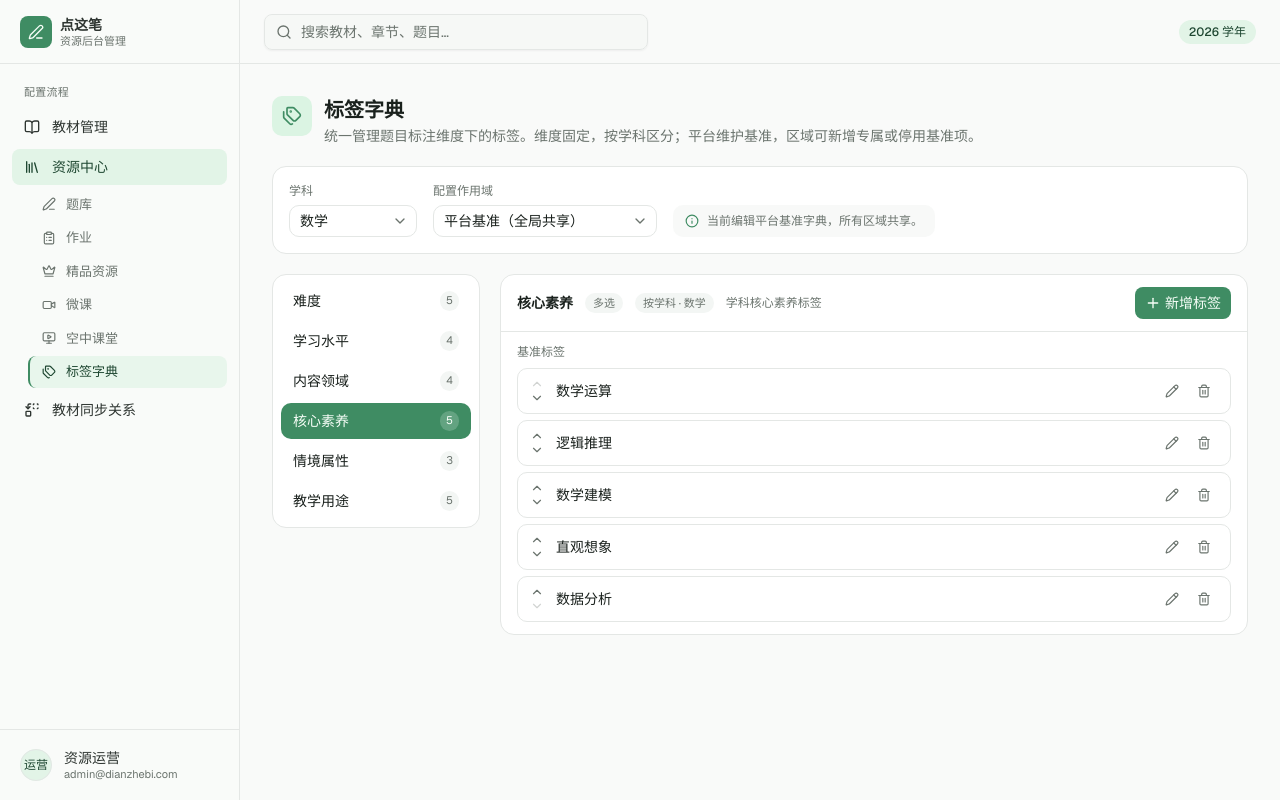
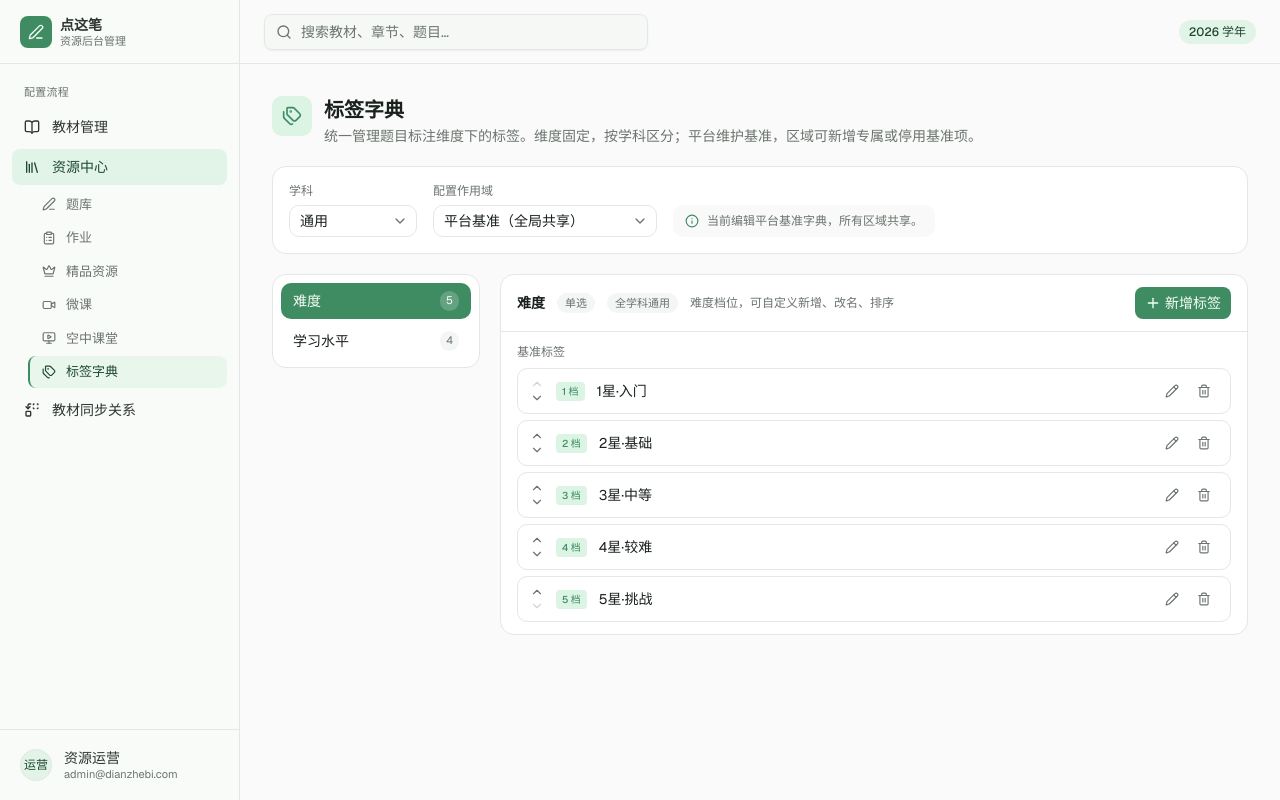
Before and after one commit to kosaxuqasa60-cloud/project-nh, a Next.js app: page /resources/tags in a window 1280 px wide. Built offline with nearby package versions, Linux system fonts and the light colour scheme.

Commit message:
feat: enhance tag resolution and subject handling in tag dictionary view
Co-authored-by: kosaxuqasa60-cloud <296071554+kosaxuqasa60-cloud@users.noreply.github.com>

```diff
--- a/app/resources/questions/new/page.tsx
+++ b/app/resources/questions/new/page.tsx
@@ -96,8 +96,8 @@ function NewQuestionInner() {
     [resolveTags, subject, ownerScope],
   )
   const learningLevelOpts = useMemo(
-    () => resolveTags("learningLevel", subject, ownerScope).map((t) => t.name),
-    [resolveTags, subject, ownerScope],
+    () => resolveTags("learningLevel", "通用", ownerScope).map((t) => t.name),
+    [resolveTags, ownerScope],
   )
   const usageOpts = useMemo(
     () => resolveTags("usage", subject, ownerScope).map((t) => t.name),
--- a/components/admin/tag-dictionary-view.tsx
+++ b/components/admin/tag-dictionary-view.tsx
@@ -11,6 +11,7 @@ import {
   ORG_TREE,
   TAG_DIMENSIONS,
   tagScopeChain,
+  UNIVERSAL_SUBJECT,
   type TagDimensionKey,
   type TagItem,
 } from "@/lib/types"
@@ -60,9 +61,23 @@ export function TagDictionaryView() {
     useStore()
 
   const scopeOptions = useMemo(buildScopeOptions, [])
-  const [subject, setSubject] = useState("数学")
+  // 学科选项：通用 + 各具体学科。通用学科承载难度、学习水平等通用标准
+  const subjectOptions = useMemo(() => [UNIVERSAL_SUBJECT, ...SUBJECTS], [])
+  const [subject, setSubject] = useState<string>(UNIVERSAL_SUBJECT)
   const [scope, setScope] = useState<string>(BASE_SCOPE)
-  const [activeDim, setActiveDim] = useState<TagDimensionKey>("literacy")
+  const [activeDim, setActiveDim] = useState<TagDimensionKey>("difficulty")
+
+  const isUniversal = subject === UNIVERSAL_SUBJECT
+  // 当前学科下可见的维度：通用学科显示通用维度，具体学科显示按学科维度
+  const visibleDims = useMemo(
+    () => TAG_DIMENSIONS.filter((d) => (isUniversal ? !d.bySubject : d.bySubject)),
+    [isUniversal],
+  )
+
+  // 切换学科后，若当前维度不在可见列表内，自动切到该学科第一个维度
+  if (!visibleDims.some((d) => d.key === activeDim) && visibleDims.length > 0) {
+    setActiveDim(visibleDims[0].key)
+  }
 
   // 新增 / 编辑标签弹窗
   const [editOpen, setEditOpen] = useState(false)
@@ -72,18 +87,18 @@ export function TagDictionaryView() {
   const isBase = scope === BASE_SCOPE
   const scopeMeta = scopeOptions.find((s) => s.value === scope)!
   const meta = TAG_DIMENSIONS.find((d) => d.key === activeDim)!
-  const subjForActive = meta.bySubject ? subject : "通用"
+  const subjForActive = meta.bySubject ? subject : UNIVERSAL_SUBJECT
 
   // 左侧各维度在当前作用域下的可用标签数（用于角标）
   const dimCounts = useMemo(() => {
     const m: Record<string, number> = {}
-    for (const d of TAG_DIMENSIONS) {
-      const subj = d.bySubject ? subject : "通用"
+    for (const d of visibleDims) {
+      const subj = d.bySubject ? subject : UNIVERSAL_SUBJECT
       m[d.key] = resolveTags(d.key, subj, scope).length
     }
     return m
     // eslint-disable-next-line react-hooks/exhaustive-deps
-  }, [tagItems, tagDisables, subject, scope])
+  }, [tagItems, tagDisables, subject, scope, visibleDims])
 
   // 当前维度：本级自有标签
   const ownItems = useMemo(
@@ -108,10 +123,6 @@ export function TagDictionaryView() {
   }
 
   function openAdd() {
-    if (meta.fixedTiers) {
-      toast.info("难度为固定档位，不支持新增，只能修改各档显示名称")
-      return
-    }
     setEditing(null)
     setNameInput("")
     setEditOpen(true)
@@ -132,12 +143,20 @@ export function TagDictionaryView() {
       toast.success("标签已更新")
     } else {
       const maxOrder = ownItems.reduce((mx, t) => Math.max(mx, t.order), 0)
+      // 难度维度：新增档位时自动续接 tier 序号
+      const isDifficulty = activeDim === "difficulty"
+      const maxTier = isDifficulty
+        ? tagItems
+            .filter((t) => t.dimensionKey === "difficulty")
+            .reduce((mx, t) => Math.max(mx, t.tier ?? 0), 0)
+        : undefined
       addTagItem({
         dimensionKey: activeDim,
         subject: subjForActive,
         name,
         order: maxOrder + 1,
         scope,
+        ...(isDifficulty ? { tier: (maxTier ?? 0) + 1 } : {}),
       })
       toast.success("标签已新增")
     }
@@ -168,9 +187,9 @@ export function TagDictionaryView() {
               <SelectValue />
             </SelectTrigger>
             <SelectContent>
-              {SUBJECTS.map((s) => (
+              {subjectOptions.map((s) => (
                 <SelectItem key={s} value={s}>
-                  {s}
+                  {s === UNIVERSAL_SUBJECT ? "通用（全学科）" : s}
                 </SelectItem>
               ))}
             </SelectContent>
@@ -205,7 +224,7 @@ export function TagDictionaryView() {
         {/* 左：维度列表 */}
         <div className="w-full shrink-0 md:w-52">
           <div className="flex flex-col gap-1 rounded-xl border border-border bg-card p-2">
-            {TAG_DIMENSIONS.map((d) => {
+            {visibleDims.map((d) => {
               const active = d.key === activeDim
               return (
                 <button
@@ -246,7 +265,7 @@ export function TagDictionaryView() {
                 {meta.bySubject ? `按学科 · ${subject}` : "全学科通用"}
               </span>
               <span className="text-xs text-muted-foreground">{meta.desc}</span>
-              <Button size="sm" className="ml-auto gap-1" onClick={openAdd} disabled={meta.fixedTiers}>
+              <Button size="sm" className="ml-auto gap-1" onClick={openAdd}>
                 <Plus className="size-4" /> 新增标签
               </Button>
             </div>
@@ -297,7 +316,7 @@ export function TagDictionaryView() {
                 </p>
                 {ownItems.length === 0 ? (
                   <p className="py-6 text-center text-sm text-muted-foreground">
-                    {meta.fixedTiers ? "难度档位由基准维护" : isBase ? "暂无标签，点击右上角新增" : "本级暂无专属标签"}
+                    {isBase ? "暂无标签，点击右上角新增" : "本级暂无专属标签"}
                   </p>
                 ) : (
                   <div className="flex flex-col gap-1.5">
@@ -339,7 +358,6 @@ export function TagDictionaryView() {
                           >
                             <Pencil className="size-3.5" />
                           </button>
-                          {!meta.fixedTiers && (
                           <button
                             onClick={() => {
                               removeTagItem(t.id)
@@ -350,7 +368,6 @@ export function TagDictionaryView() {
                           >
                             <Trash2 className="size-3.5" />
                           </button>
-                          )}
                         </div>
                       </div>
                     ))}
@@ -373,7 +390,7 @@ export function TagDictionaryView() {
             <Input
               value={nameInput}
               onChange={(e) => setNameInput(e.target.value)}
-              placeholder={`请输入${meta.label}标签名称`}
+              placeholder={`请���入${meta.label}标签名称`}
               onKeyDown={(e) => e.key === "Enter" && submitEdit()}
               autoFocus
             />
--- a/lib/mock-data.ts
+++ b/lib/mock-data.ts
@@ -111,17 +111,17 @@ const _t = (
 ): TagItem => ({ id: `tag-${++_tagSeq}`, dimensionKey, subject, name, order, scope, tier })
 
 export const tagItems: TagItem[] = [
-  // 难度（通用，固定 5 档，仅配置名称）
+  // 难度（通用标准，可自定义档位）
   _t("difficulty", "通用", "1星·入门", 1, BASE_SCOPE, 1),
   _t("difficulty", "通用", "2星·基础", 2, BASE_SCOPE, 2),
   _t("difficulty", "通用", "3星·中等", 3, BASE_SCOPE, 3),
   _t("difficulty", "通用", "4星·较难", 4, BASE_SCOPE, 4),
   _t("difficulty", "通用", "5星·挑战", 5, BASE_SCOPE, 5),
-  // 学习水平（数学，单选）
-  _t("learningLevel", "数学", "记忆", 1, BASE_SCOPE),
-  _t("learningLevel", "数学", "理解", 2, BASE_SCOPE),
-  _t("learningLevel", "数学", "应用", 3, BASE_SCOPE),
-  _t("learningLevel", "数学", "分析综合", 4, BASE_SCOPE),
+  // 学习水平（通用标准，单选）
+  _t("learningLevel", "通用", "记忆", 1, BASE_SCOPE),
+  _t("learningLevel", "通用", "理解", 2, BASE_SCOPE),
+  _t("learningLevel", "通用", "应用", 3, BASE_SCOPE),
+  _t("learningLevel", "通用", "分析综合", 4, BASE_SCOPE),
   // 内容领域（数学，多选）
   _t("contentDomain", "数学", "数与代数", 1, BASE_SCOPE),
   _t("contentDomain", "数学", "图形与几何", 2, BASE_SCOPE),
--- a/lib/types.ts
+++ b/lib/types.ts
@@ -238,32 +238,34 @@ export const USAGE_OPTIONS = [
 export const SCENE_OPTIONS = ["纯数学情景", "生活情景", "跨学科情景"] // 情景属性
 
 // ===================== 题目标签体系（字典管理） =====================
-// 标注维度固定（不可自定义新增），运营仅在各维度下增删改具体标签。
+// 标注维度固定（不可自定义新增），运营在各维度下自由增删改具体标签。
 // 知识点是独立体系（KnowledgePoint，绑定学科/章节），不在此维度内重复管理。
 export type TagDimensionKey =
-  | "difficulty" // 难度（固定 5 档，仅配置档位显示名）
-  | "learningLevel" // 学习水平
+  | "difficulty" // 难度（通用标准，可自定义档位）
+  | "learningLevel" // 学习水平（通用标准）
   | "contentDomain" // 内容领域
   | "literacy" // 核心素养
   | "scene" // 情境属性
   | "usage" // 教学用途
 
+// 通用学科：难度、学习水平等通用标准归入该学科，全学科共享
+export const UNIVERSAL_SUBJECT = "通用"
+
 export interface TagDimensionMeta {
   key: TagDimensionKey
   label: string
   select: "single" | "multiple" // 题目标注时单选 / 多选
-  bySubject: boolean // 是否按学科区分（难度通用，其余按学科）
-  fixedTiers: boolean // 是否固定档位（难度=true，仅配置名称、不可增删）
+  bySubject: boolean // 是否按学科区分（false=通用标准，归入“通用”学科）
   desc: string
 }
 
 export const TAG_DIMENSIONS: TagDimensionMeta[] = [
-  { key: "difficulty", label: "难度", select: "single", bySubject: false, fixedTiers: true, desc: "固定 1~5 档，仅配置每档显示名称" },
-  { key: "learningLevel", label: "学习水平", select: "single", bySubject: true, fixedTiers: false, desc: "认知/学习层级，如记忆、理解、应用" },
-  { key: "contentDomain", label: "内容领域", select: "multiple", bySubject: true, fixedTiers: false, desc: "学科内容板块划分" },
-  { key: "literacy", label: "核心素养", select: "multiple", bySubject: true, fixedTiers: false, desc: "学科核心素养标签" },
-  { key: "scene", label: "情境属性", select: "single", bySubject: true, fixedTiers: false, desc: "题目情境类型" },
-  { key: "usage", label: "教学用途", select: "multiple", bySubject: true, fixedTiers: false, desc: "题目的教学使用场景" },
+  { key: "difficulty", label: "难度", select: "single", bySubject: false, desc: "难度档位，可自定义新增、改名、排序" },
+  { key: "learningLevel", label: "学习水平", select: "single", bySubject: false, desc: "认知/学习层级，如记忆、理解、应用" },
+  { key: "contentDomain", label: "内容领域", select: "multiple", bySubject: true, desc: "学科内容板块划分" },
+  { key: "literacy", label: "核心素养", select: "multiple", bySubject: true, desc: "学科核心素养标签" },
+  { key: "scene", label: "情境属性", select: "single", bySubject: true, desc: "题目情境类型" },
+  { key: "usage", label: "教学用途", select: "multiple", bySubject: true, desc: "题目的教学使用场景" },
 ]
 
 export const TAG_DIMENSION_LABELS: Record<TagDimensionKey, string> = TAG_DIMENSIONS.reduce(
```
Also changed, not shown: 1 other file (tests, documents, lock files or other folders). Lines whose indentation alone changed are shown as unchanged.
